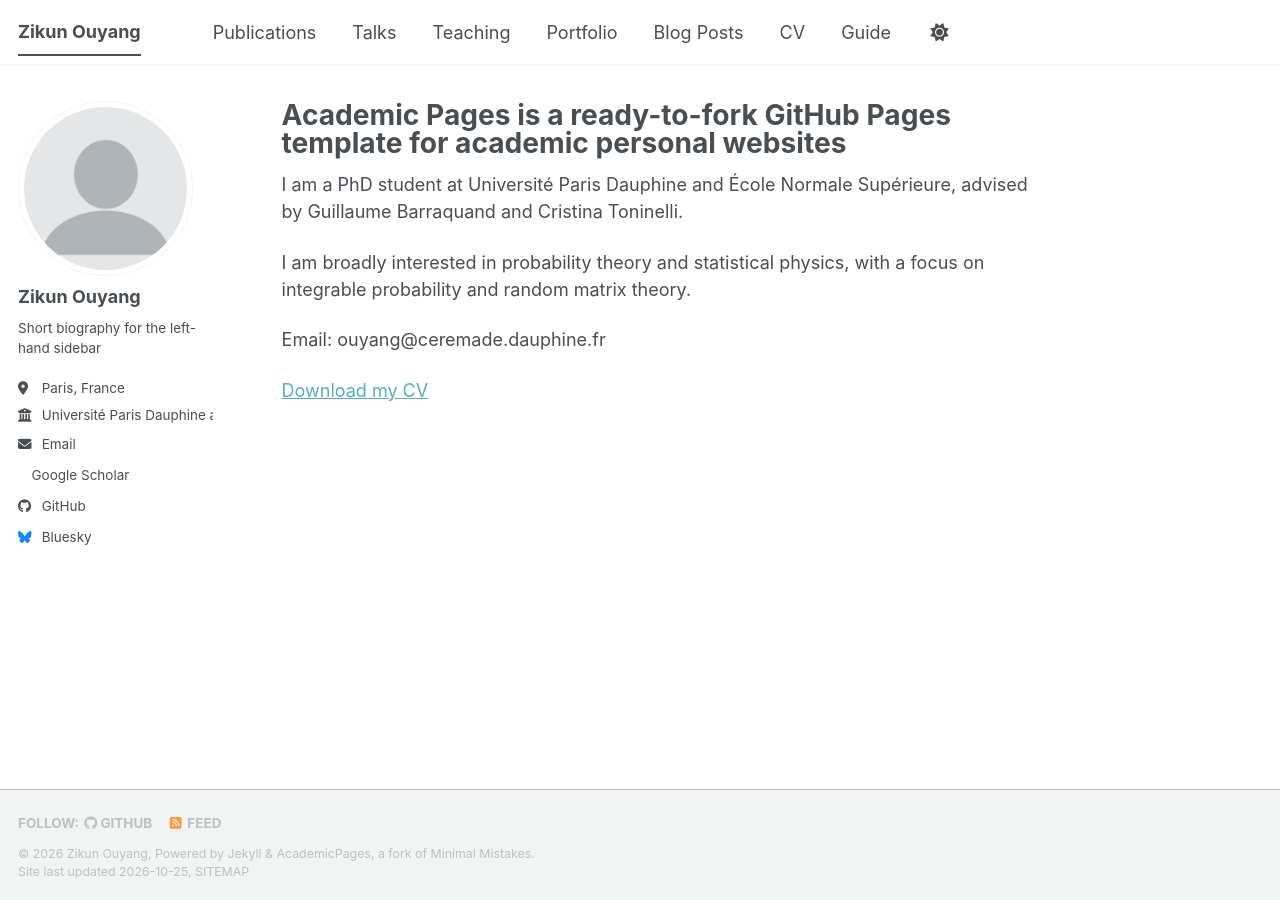
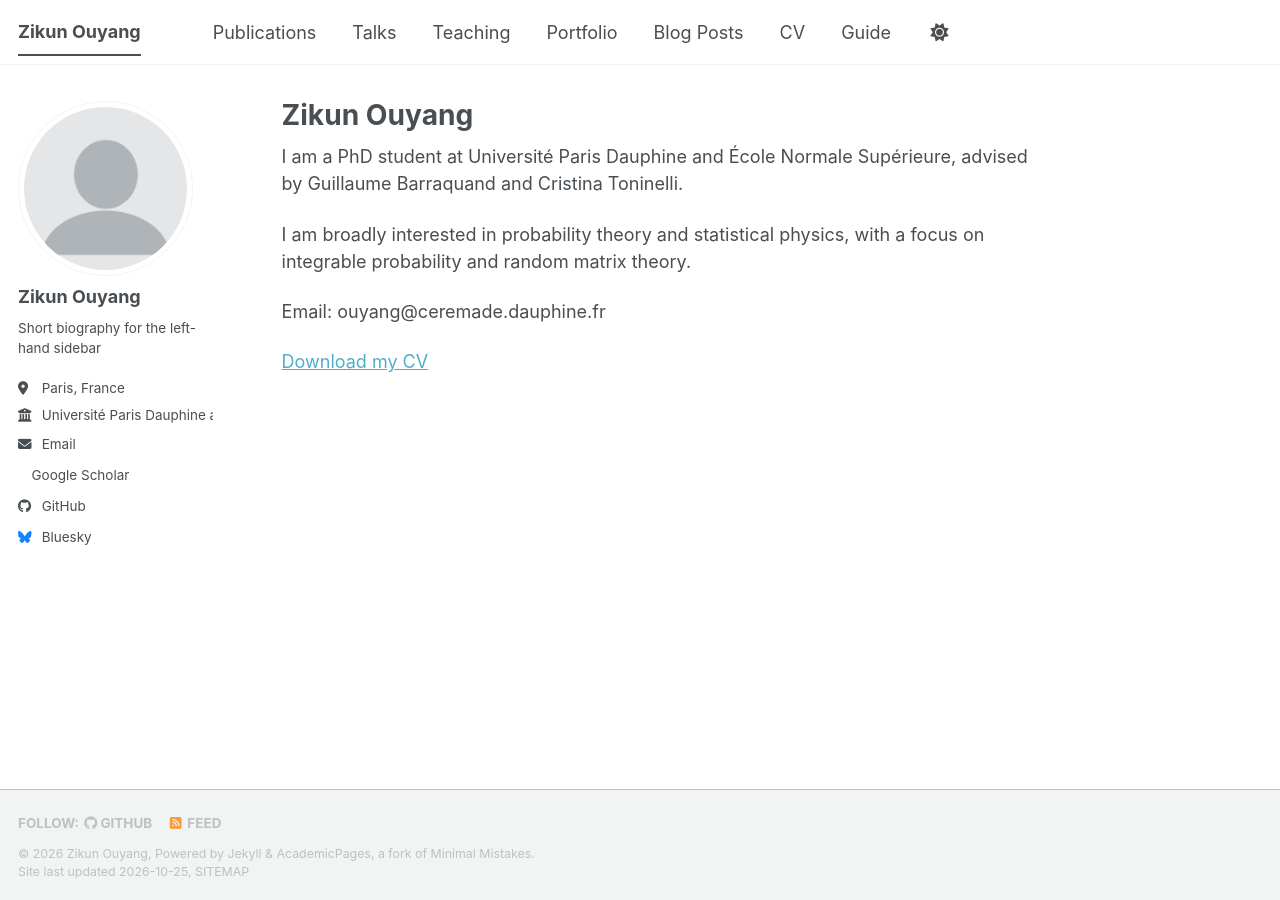
Before and after one commit to ZikunOuyang/zikunouyang.github.io, a Jekyll site: the page built from _pages/about.md, in a window 1280 px wide. Built offline with Jekyll 4.4.1, drawn with Linux system fonts in a browser that asks for light colours; a style sheet for code colours, icons or effects is not loaded.

Commit message:
Update about.md

```diff
--- a/_pages/about.md
+++ b/_pages/about.md
@@ -1,6 +1,6 @@
 ---
 permalink: /
-title: "Academic Pages is a ready-to-fork GitHub Pages template for academic personal websites"
+title: "Zikun Ouyang"
 author_profile: true
 redirect_from:
   - /about/
```
